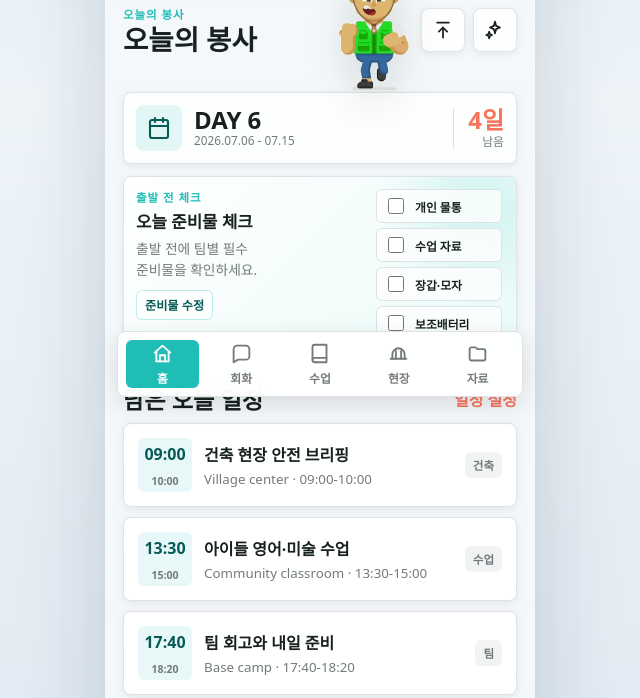
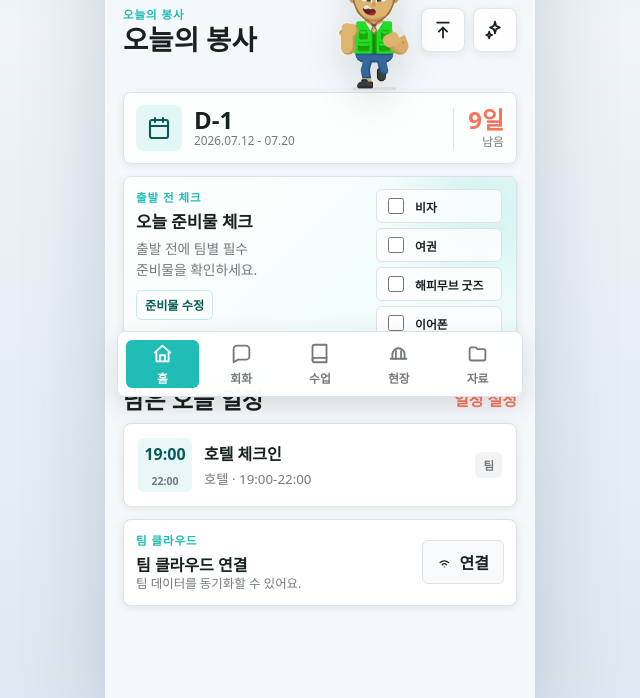
Before and after one commit to timjin06/indonessia_app, a website: page index.html in a window 1280 px wide. Shown: the part 391-1089 px from the top of the page, without its empty margins (320-960 px from the left). Drawn offline with Linux system fonts and the light colour scheme.

Commit message:
Update default volunteer trip setup

```diff
--- a/app.js
+++ b/app.js
@@ -49,9 +49,9 @@ const sampleState = {
   settings: {
     teamName: "Today Volunteer",
     location: "Yogyakarta, Indonesia",
-    dateRange: "2026.07.06 - 07.15",
-    startDate: "2026-07-06",
-    endDate: "2026-07-15",
+    dateRange: "2026.07.12 - 07.20",
+    startDate: "2026-07-12",
+    endDate: "2026-07-20",
     baseAddress: "",
     leaderPhone: "",
     theme: "teal"
@@ -111,15 +111,13 @@ const sampleState = {
     { id: crypto.randomUUID(), name: "숙소", role: "베이스캠프", phone: "", note: "팀 설정에서 주소를 입력하세요." }
   ],
   prepItems: [
-    { id: "water", label: "개인 물통" },
-    { id: "lesson", label: "수업 자료" },
-    { id: "safety", label: "장갑·모자" },
-    { id: "phone", label: "보조배터리" }
+    { id: "visa", label: "비자" },
+    { id: "passport", label: "여권" },
+    { id: "goods", label: "해피무브 굿즈" },
+    { id: "earphones", label: "이어폰" }
   ],
   schedules: [
-    { id: crypto.randomUUID(), time: "09:00", endTime: "10:00", title: "건축 현장 안전 브리핑", place: "Village center", type: "건축" },
-    { id: crypto.randomUUID(), time: "13:30", endTime: "15:00", title: "아이들 영어·미술 수업", place: "Community classroom", type: "수업" },
-    { id: crypto.randomUUID(), time: "17:40", endTime: "18:20", title: "팀 회고와 내일 준비", place: "Base camp", type: "팀" }
+    { id: crypto.randomUUID(), time: "19:00", endTime: "22:00", title: "호텔 체크인", place: "호텔", type: "팀" }
   ]
 };
 
--- a/index.html
+++ b/index.html
@@ -15,7 +15,7 @@
     <link rel="manifest" href="manifest.webmanifest" />
     <link rel="icon" href="assets/app-icon-192.png" type="image/png" />
     <link rel="apple-touch-icon" href="assets/app-icon-192.png" />
-    <link rel="stylesheet" href="styles.css?v=prepstable1" />
+    <link rel="stylesheet" href="styles.css?v=defaults1" />
     <script>
       if (location.hostname === "127.0.0.1" || location.hostname === "localhost") {
         window.__VOLUNTEER_KIT_DEV__ = true;
@@ -543,6 +543,6 @@
 
     <div class="toast" data-toast role="status" aria-live="polite"></div>
     <script src="config.js"></script>
-    <script src="app.js?v=prepstable1" defer></script>
+    <script src="app.js?v=defaults1" defer></script>
   </body>
 </html>
--- a/sw.js
+++ b/sw.js
@@ -1,4 +1,4 @@
-const CACHE_NAME = "sahabat-kit-static-v28";
+const CACHE_NAME = "sahabat-kit-static-v29";
 const STATIC_ASSETS = [
   "./",
   "./index.html",
```
